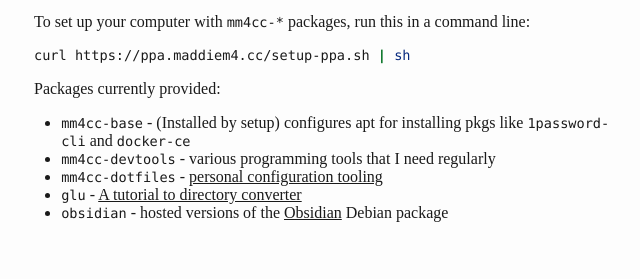
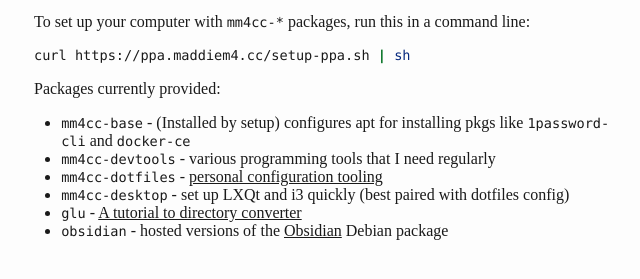
Before and after one commit to MaddieM4/mm4cc-pkg, a plain HTML site: page site-root/index.html in a window 1280 px wide. Shown: the part 275-554 px from the top of the page, without its empty margins (318-958 px from the left). Drawn offline with Linux system fonts and the light colour scheme.

Commit message:
Add mm4cc-desktop metapackage

```diff
--- a/site-root/index.html
+++ b/site-root/index.html
@@ -249,6 +249,8 @@
 <li><code>mm4cc-dotfiles</code> - <a
 href="https://github.com/MaddieM4/dotfiles">personal configuration
 tooling</a></li>
+<li><code>mm4cc-desktop</code> - set up LXQt and i3 quickly (best paired
+with dotfiles config)</li>
 <li><code>glu</code> - <a href="https://github.com/MaddieM4/glu">A
 tutorial to directory converter</a></li>
 <li><code>obsidian</code> - hosted versions of the <a
```
Also changed, not shown: 4 other files.
